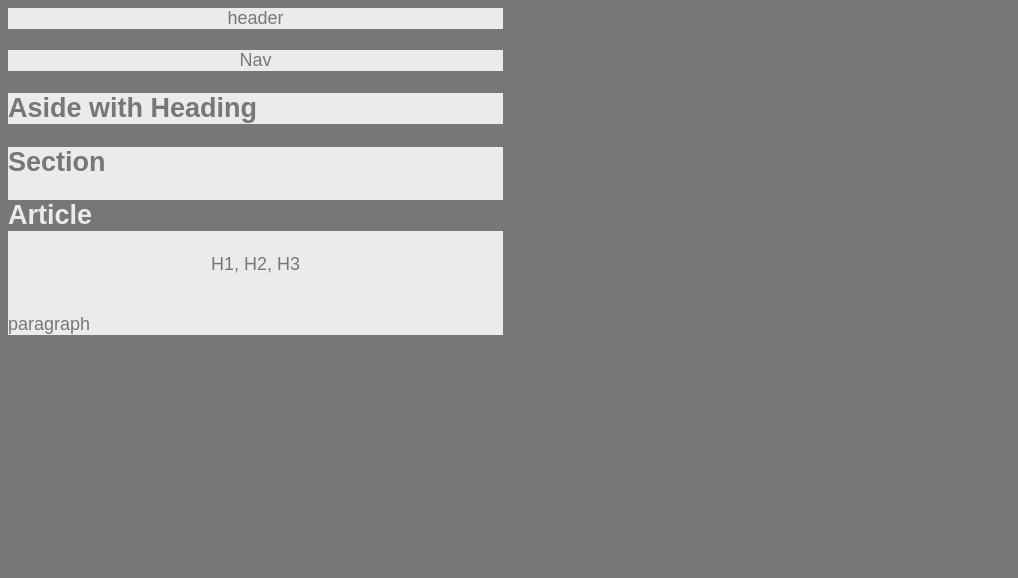
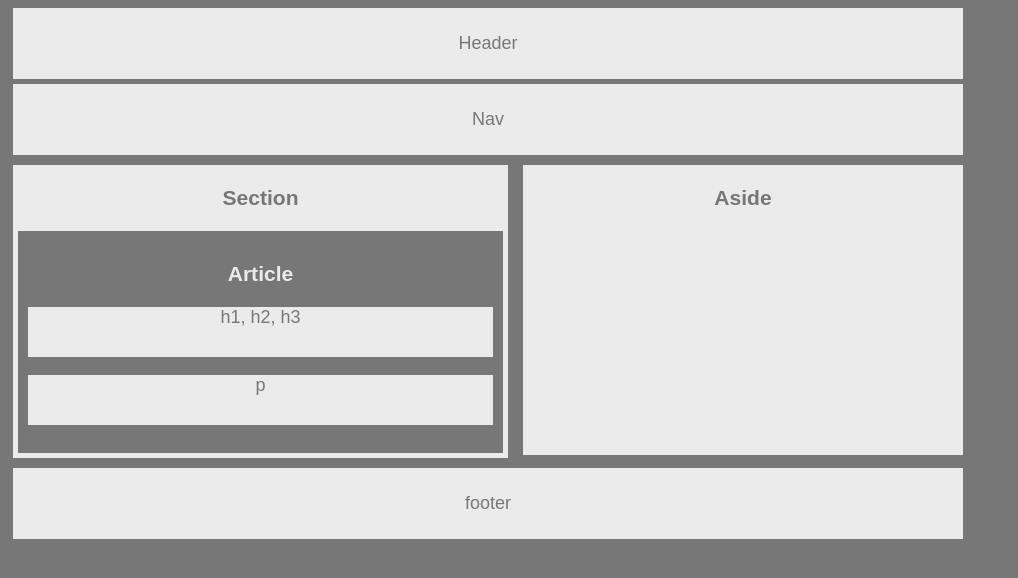
Before and after one commit to levinemr2/HW-Wireframe, a plain HTML site: page index.html in a window 1280 px wide. Shown: the whole page, without its empty margins (0-1018 px from the left). Drawn offline with Linux system fonts and the light colour scheme.

Commit message:
updated html and css, first float and padding attempts

```diff
--- a/index.html
+++ b/index.html
@@ -1,26 +1,30 @@
 <!DOCTYPE html>
 <html lang="en">
 <head>
-    <link rel="stylesheet" href="style.css">
+    <link rel="stylesheet" href="style.css"
     <meta charset="UTF-8">
     <meta name="viewport" content="width=device-width, initial-scale=1.0">
     <meta http-equiv="X-UA-Compatible" content="ie=edge">
     <title>Document</title>
 </head>
 <body>
-    <header>header</header>
-    <br>
+    <header>Header</header>
     <nav>Nav</nav>
-    <aside><h1>Aside with Heading</h1></aside>
+    <div class="clearfix">
+    <aside>
+        <h3>Aside</h3>
+    </aside>
     <section>
-        <h1>Section</h1>
+        <h3>Section</h3>
         <article>
-            <h2>Article</h2>
+            <h3>Article</h3>
+            <p>h1, h2, h3</p>
+            <p>p</p>
         </article>
-            <header>H1, H2, H3</header>
-            <br>
-            <p>paragraph</p>
     </section>
+    </div>
+<footer>footer</footer>
+
 
 </body>
 </html>
--- a/style.css
+++ b/style.css
@@ -1,32 +1,76 @@
 body {
     font-family: Arial, Helvetica, sans-serif;
-    color: #777;
-    background-color: #777;
+    color:#777;
+    background: #777;
     width: 960px;
     font-size: 18px;
-    width: 495px;
 }
-header, nav, section, aside, footer{
+
+header {
+    background: #ebebeb;
+    text-align: center;
+    padding: 25px;
+    margin: 5px;
+}
+
+nav {
+    background: #ebebeb;
+    text-align: center;
+    padding: 25px;
+    margin: 5px;
+}
+
+section {
     background: #ebebeb;
     width: 495px;
+    text-align: center;
+    float: left;
+    padding:5%, 50%;
+    margin: 5px;
+}
 
+aside {
+    background: #ebebeb;
+    width: 440px;
+    text-align: center;
+    float: right;
+    margin: 5px;
+    padding: 0%, 50%;
+    height: 290px;
 }
+
 article {
     color: #ebebeb;
-    background-color: #777;
-    width: 495px;
+    background: #777;
+    text-align: center;
+    margin: 5px;
+    padding: 10px;
 
 }
 
-h1, p {
-    color: 777;
-    background-color: #ebebeb
-    width: 495px;
+h1 {
+    color: #777;
+    background: #ebebeb;
+    text-align: center;
+    height: 50px;
+    margin: 2px;
 }
-header{
-    text-align: center
 
+p {
+    color: #777;
+    background: #ebebeb;
+    text-align: center;
+    height: 50px;
 }
-nav{
-    text-align: center
+.clearfix::after {
+    content: "";
+    clear: both;
+    display: table;
 }
+
+footer {
+    background: #ebebeb;
+    text-align: center;
+    padding: 25px;
+    margin: 5px;
+}
```
